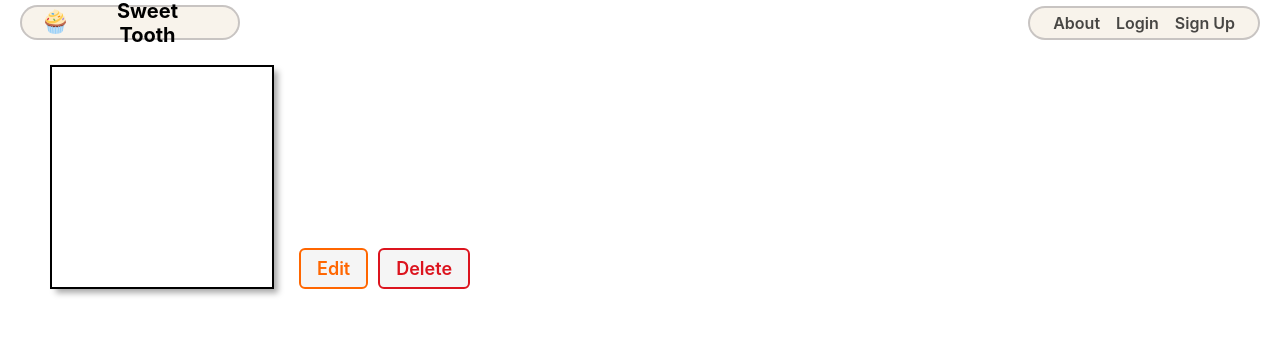
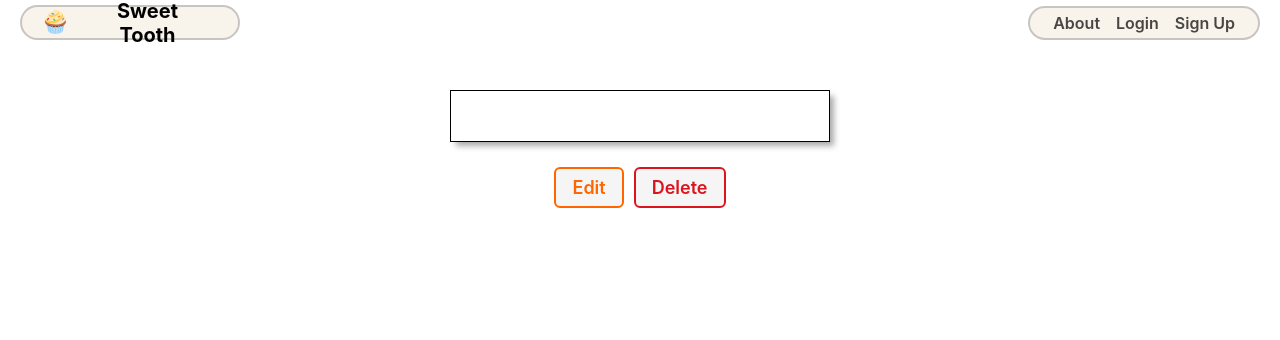
Before and after one commit to jessykim/dessert-collector-lab, a Django app: template main_app/templates/main_app/spot_detail.html in a window 1280 px wide. Shown: the part 15-355 px from the top of the page. Run offline with Django 4.2, Linux system fonts and the light colour scheme; the template is opened without the code that fills it, so the values that code supplies are empty.

Commit message:
style spot details page

```diff
--- a/main_app/static/css/spots/spot-detail.css
+++ b/main_app/static/css/spots/spot-detail.css
@@ -1,46 +1,33 @@
 main {
   display: flex;
-  align-items: flex-end;
-  justify-content: flex-start;
+  align-items: center;
+  justify-content: center;
+  flex-direction: column;
   min-height: auto;
+  margin-top: 50px;
 }
 
 .card {
-  width: 224px;
-  height: 224px;
-  margin: 25px 25px 15px 40px;
-  border: solid 2px;
+  width: 380px;
+  margin-bottom: 20px;
+  border: solid 1px;
   box-shadow: var(--card-box-shadow);
-  position: relative;
-}
-
-.card-bg{
-  opacity: .4;
-  position: absolute;
-  display: inline-flex;
-  top: 0;
-  left: 0;
-  width: 100%;
-  height: 100%;
 }
 
 .card-content {
   padding: 15px;
-  height: 100%;
-  width: 100%;
-  display: flex;
-  align-items: flex-end;
-  justify-content: flex-end;
-  flex-direction: column;
   color: var(--text-color);
 }
 
-.btn {
-  margin-bottom: 15px;
+.buttons {
+  display: flex;
+}
+
+.buttons > a {
+  margin: 5px;
 }
 
 .card h2 {
-  margin: 7px 0;
   font-size: var(--font-xl);
   z-index: 1;
 }
--- a/main_app/templates/main_app/spot_detail.html
+++ b/main_app/templates/main_app/spot_detail.html
@@ -11,8 +11,7 @@
 
 {% block content %}
 
-<div class="card" style="border-color: {{ toy.color }}">
-  <div class="card-bg" style="background-color: {{ toy.color }}"></div>
+<div class="card">
   <div class="card-content">
     <h2>{{ spot.name }}</h2>
     <p>{{ spot.address }}</p>
@@ -21,7 +20,9 @@
     <p>{{ spot.zipcode }}</p>
   </div>
 </div>
-<a href="{% url 'spots_update' spot.id %}" class="btn warn">Edit</a>
-<a href="{% url 'spots_delete' spot.id %}" class="btn danger">Delete</a>
+<div class="buttons">
+  <a href="{% url 'spots_update' spot.id %}" class="btn warn">Edit</a>
+  <a href="{% url 'spots_delete' spot.id %}" class="btn danger">Delete</a>
+</div>
 
 {% endblock %}
```
